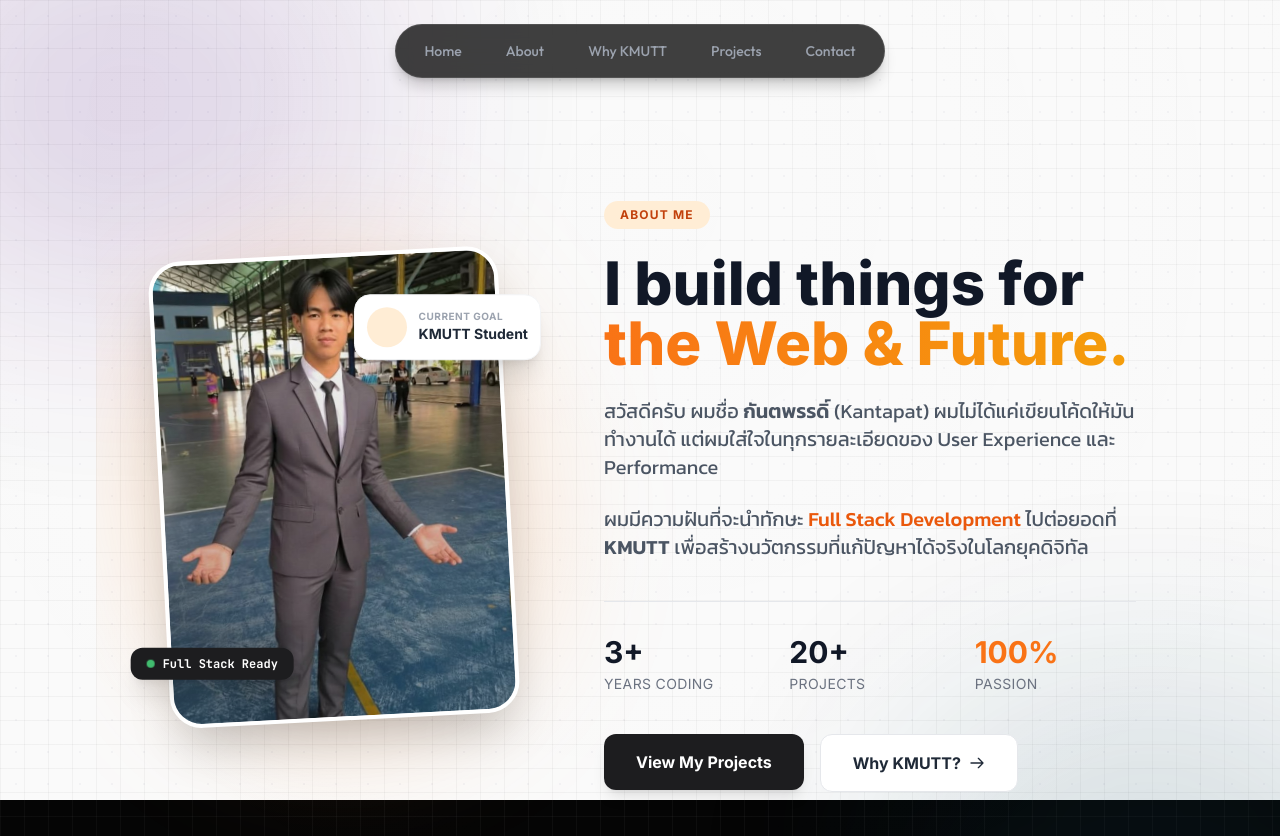
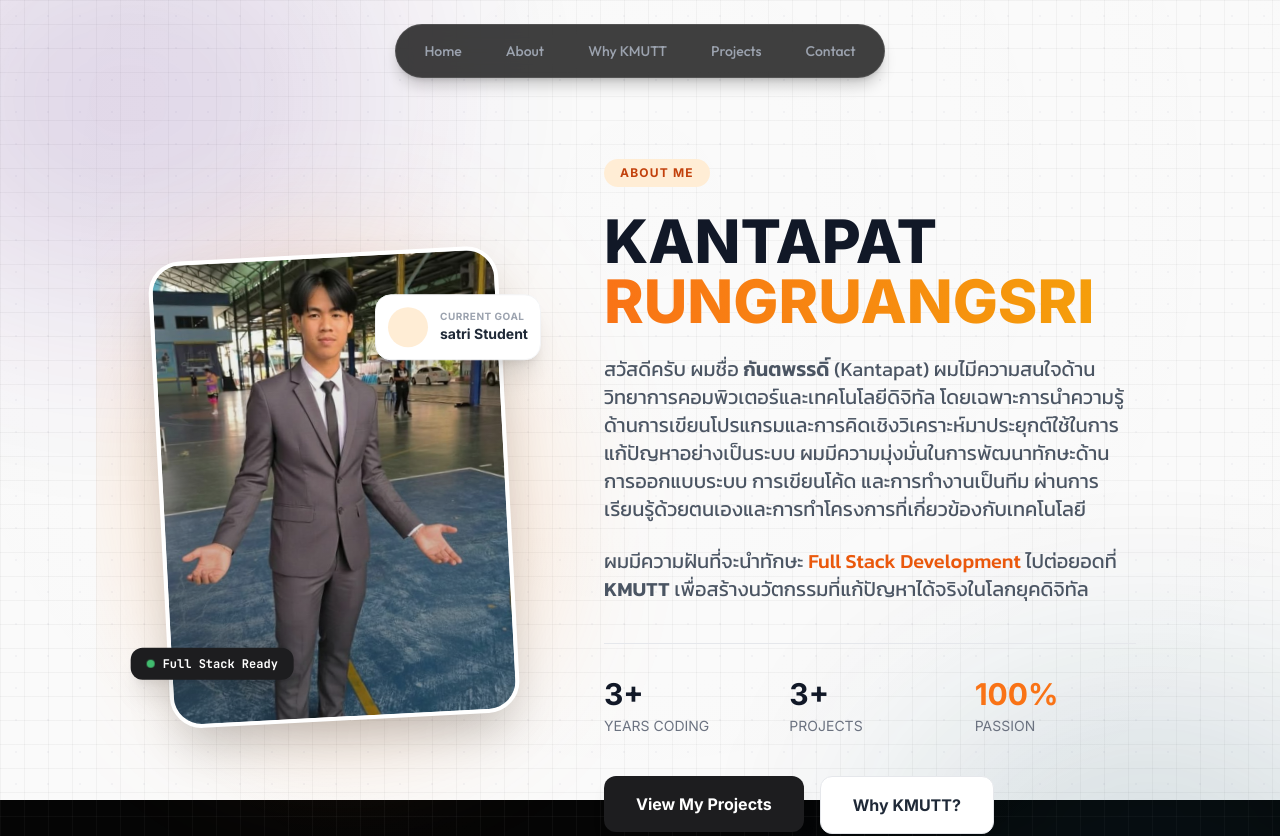
Before and after one commit to unknow404p/kantapat-portfolio, a Next.js app: page /about in a window 1280 px wide. Shown: the top 836 px of the page. Built offline with nearby package versions, Linux system fonts and the light colour scheme.

Commit message:
update about / project

```diff
--- a/app/about/page.tsx
+++ b/app/about/page.tsx
@@ -13,50 +13,35 @@ export default function AboutPage() {
   return (
     <div className={`relative w-full min-h-screen text-[#1d1d1f] font-sans overflow-x-hidden ${inter.className}`}>
 
-      {/* --- 1. FORCE FULL SCREEN BACKGROUND (บังคับพื้นหลังขาวเต็มจอ) --- */}
-      {/* ใช้ fixed inset-0 เพื่อให้สีขาวคลุมทับพื้นหลังเดิม (สีดำ) ทั้งหมดแน่นอน */}
+      {/* 1. BACKGROUND LAYER (สีขาว) */}
       <div className="fixed inset-0 bg-[#FAFAFA] -z-50"></div>
-
-      {/* Background Pattern (Grid จางๆ) */}
       <div className="fixed inset-0 pointer-events-none opacity-[0.4] -z-40"
            style={{ backgroundImage: "radial-gradient(#e5e7eb 1px, transparent 1px)", backgroundSize: "32px 32px" }}>
       </div>
 
-      {/* --- CONTENT CONTAINER --- */}
       <div className="max-w-7xl mx-auto min-h-screen flex flex-col lg:flex-row items-center justify-center p-6 lg:p-12 gap-12 lg:gap-20 relative z-10">
 
-        {/* --- LEFT SIDE: IMAGE WITH GIMMICKS --- */}
+        {/* LEFT SIDE: IMAGE */}
         <div className="lg:w-5/12 relative flex justify-center">
-
-           {/* Animated Blob Behind */}
            <motion.div
              animate={{ scale: [1, 1.1, 1], rotate: [0, 10, -10, 0] }}
              transition={{ duration: 8, repeat: Infinity, ease: "easeInOut" }}
              className="absolute inset-0 bg-orange-400/20 blur-[60px] rounded-full scale-110 -z-10"
            />
-
-           {/* Floating Image Container */}
            <motion.div
              animate={{ y: [-10, 10, -10] }}
              transition={{ duration: 6, repeat: Infinity, ease: "easeInOut" }}
              className="relative w-[280px] md:w-[350px] aspect-[3/4]"
            >
-              {/* รูปภาพ */}
               <div className="relative w-full h-full rounded-[2rem] overflow-hidden shadow-2xl border-4 border-white rotate-[-3deg] hover:rotate-0 transition-all duration-500 cursor-pointer group bg-white">
-                 <Image
-                   src="/images/kantapat-school.jpg"
-                   alt="Profile"
-                   fill
-                   className="object-cover object-top transition-transform duration-700 group-hover:scale-110"
-                   priority
-                 />
+                 <Image src="/images/kantapat-school.jpg" alt="Profile" fill className="object-cover object-top" priority />
                  <div className="absolute inset-0 bg-gradient-to-t from-black/40 to-transparent opacity-60"></div>
                  <div className="absolute bottom-0 left-0 w-full p-6 text-white translate-y-full group-hover:translate-y-0 transition-transform duration-300">
                     <p className={`text-sm font-bold ${mono.className}`}>KANTAPAT.DEV</p>
                  </div>
               </div>
 
-              {/* Floating Badge */}
+              {/* ป้ายลอย: Current Goal */}
               <motion.div
                 animate={{ y: [5, -5, 5] }}
                 transition={{ duration: 4, repeat: Infinity, delay: 1 }}
@@ -65,11 +50,12 @@ export default function AboutPage() {
                  <div className="w-10 h-10 bg-orange-100 rounded-full flex items-center justify-center text-xl"></div>
                  <div>
                     <div className="text-[10px] text-gray-400 font-bold uppercase tracking-wider">Current Goal</div>
-                    <div className="text-sm font-bold text-gray-800">KMUTT Student</div>
+                    {/* ตรงนี้คือจุดที่แก้ข้อความ */}
+                    <div className="text-sm font-bold text-gray-800">satri Student</div>
                  </div>
               </motion.div>
 
-              {/* Tech Stack Badge */}
+              {/* ป้ายลอย: Full Stack */}
               <motion.div
                 animate={{ x: [-5, 5, -5] }}
                 transition={{ duration: 5, repeat: Infinity, delay: 0.5 }}
@@ -81,65 +67,28 @@ export default function AboutPage() {
            </motion.div>
         </div>
 
-        {/* --- RIGHT SIDE: CONTENT --- */}
+        {/* RIGHT SIDE: CONTENT */}
         <div className="lg:w-7/12 flex flex-col justify-center text-center lg:text-left">
-           <motion.div
-             initial={{ opacity: 0, x: 20 }}
-             animate={{ opacity: 1, x: 0 }}
-             transition={{ duration: 0.8 }}
-           >
-             {/* Tag */}
-             <span className="inline-block px-4 py-1.5 bg-orange-100 text-orange-700 rounded-full text-xs font-bold tracking-widest uppercase mb-6">
-                About Me
-             </span>
-
-             {/* Headline */}
+           <motion.div initial={{ opacity: 0, x: 20 }} animate={{ opacity: 1, x: 0 }} transition={{ duration: 0.8 }}>
+             <span className="inline-block px-4 py-1.5 bg-orange-100 text-orange-700 rounded-full text-xs font-bold tracking-widest uppercase mb-6">About Me</span>
              <h1 className="text-4xl md:text-6xl font-extrabold text-gray-900 mb-6 leading-tight">
-               I build things for <br/>
-               <span className="text-transparent bg-clip-text bg-gradient-to-r from-orange-500 to-amber-500">
-                 the Web & Future.
-               </span>
+               KANTAPAT <br/>
+               <span className="text-transparent bg-clip-text bg-gradient-to-r from-orange-500 to-amber-500">RUNGRUANGSRI</span>
              </h1>
-
-             {/* Bio */}
              <div className={`space-y-6 text-gray-600 text-lg md:text-xl leading-relaxed ${kanit.className}`}>
-               <p>
-                 สวัสดีครับ ผมชื่อ <strong>กันตพรรดิ์</strong> (Kantapat) ผมไม่ได้แค่เขียนโค้ดให้มันทำงานได้ แต่ผมใส่ใจในทุกรายละเอียดของ User Experience และ Performance
-               </p>
-               <p>
-                 ผมมีความฝันที่จะนำทักษะ <span className="text-orange-600 font-medium">Full Stack Development</span> ไปต่อยอดที่ <strong>KMUTT</strong> เพื่อสร้างนวัตกรรมที่แก้ปัญหาได้จริงในโลกยุคดิจิทัล
-               </p>
+               <p>สวัสดีครับ ผมชื่อ <strong>กันตพรรดิ์</strong> (Kantapat) ผมไมีความสนใจด้านวิทยาการคอมพิวเตอร์และเทคโนโลยีดิจิทัล โดยเฉพาะการนำความรู้ด้านการเขียนโปรแกรมและการคิดเชิงวิเคราะห์มาประยุกต์ใช้ในการแก้ปัญหาอย่างเป็นระบบ ผมมีความมุ่งมั่นในการพัฒนาทักษะด้านการออกแบบระบบ การเขียนโค้ด และการทำงานเป็นทีม ผ่านการเรียนรู้ด้วยตนเองและการทำโครงการที่เกี่ยวข้องกับเทคโนโลยี</p>
+               <p>ผมมีความฝันที่จะนำทักษะ <span className="text-orange-600 font-medium">Full Stack Development</span> ไปต่อยอดที่ <strong>KMUTT</strong> เพื่อสร้างนวัตกรรมที่แก้ปัญหาได้จริงในโลกยุคดิจิทัล</p>
              </div>
 
-             {/* Stats */}
              <div className="grid grid-cols-2 md:grid-cols-3 gap-6 my-10 pt-8 border-t border-gray-200">
-                <div>
-                   <h3 className="text-3xl font-bold text-gray-900">3+</h3>
-                   <p className="text-sm text-gray-500 uppercase tracking-wide mt-1">Years Coding</p>
-                </div>
-                <div>
-                   <h3 className="text-3xl font-bold text-gray-900">20+</h3>
-                   <p className="text-sm text-gray-500 uppercase tracking-wide mt-1">Projects</p>
-                </div>
-                <div>
-                   <h3 className="text-3xl font-bold text-orange-500">100%</h3>
-                   <p className="text-sm text-gray-500 uppercase tracking-wide mt-1">Passion</p>
-                </div>
+                <div><h3 className="text-3xl font-bold text-gray-900">3+</h3><p className="text-sm text-gray-500 uppercase mt-1">Years Coding</p></div>
+                <div><h3 className="text-3xl font-bold text-gray-900">3+</h3><p className="text-sm text-gray-500 uppercase mt-1">Projects</p></div>
+                <div><h3 className="text-3xl font-bold text-orange-500">100%</h3><p className="text-sm text-gray-500 uppercase mt-1">Passion</p></div>
              </div>
 
-             {/* Buttons */}
              <div className="flex flex-col sm:flex-row gap-4 justify-center lg:justify-start">
-               <Link href="/projects">
-                 <button className="px-8 py-4 bg-[#1d1d1f] text-white font-bold rounded-xl hover:bg-gray-800 transition-all shadow-lg hover:shadow-2xl hover:-translate-y-1">
-                    View My Projects
-                 </button>
-               </Link>
-               <Link href="/why-kmutt">
-                 <button className="px-8 py-4 bg-white border border-gray-200 text-gray-800 font-bold rounded-xl hover:border-orange-500 hover:text-orange-600 hover:shadow-lg transition-all flex items-center justify-center gap-2">
-                    Why KMUTT?
-                    <svg className="w-4 h-4" fill="none" stroke="currentColor" viewBox="0 0 24 24"><path strokeLinecap="round" strokeLinejoin="round" strokeWidth="2" d="M14 5l7 7m0 0l-7 7m7-7H3"></path></svg>
-                 </button>
-               </Link>
+               <Link href="/projects"><button className="px-8 py-4 bg-[#1d1d1f] text-white font-bold rounded-xl hover:bg-gray-800 transition-all shadow-lg">View My Projects</button></Link>
+               <Link href="/why-kmutt"><button className="px-8 py-4 bg-white border border-gray-200 text-gray-800 font-bold rounded-xl hover:border-orange-500 hover:text-orange-600 hover:shadow-lg transition-all">Why KMUTT?</button></Link>
              </div>
            </motion.div>
         </div>
```
Also changed, not shown: 1 other file (tests, documents, lock files or other folders).
